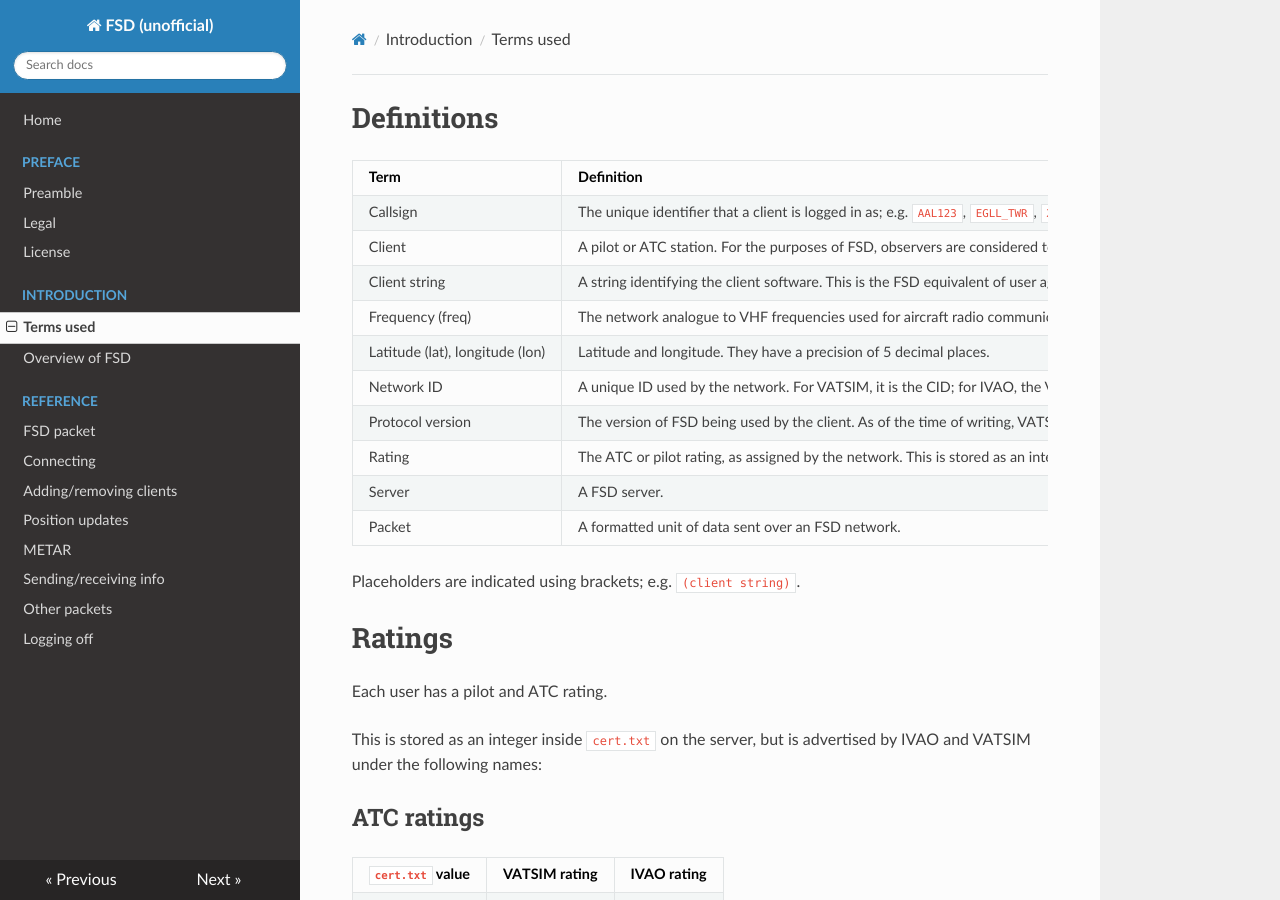
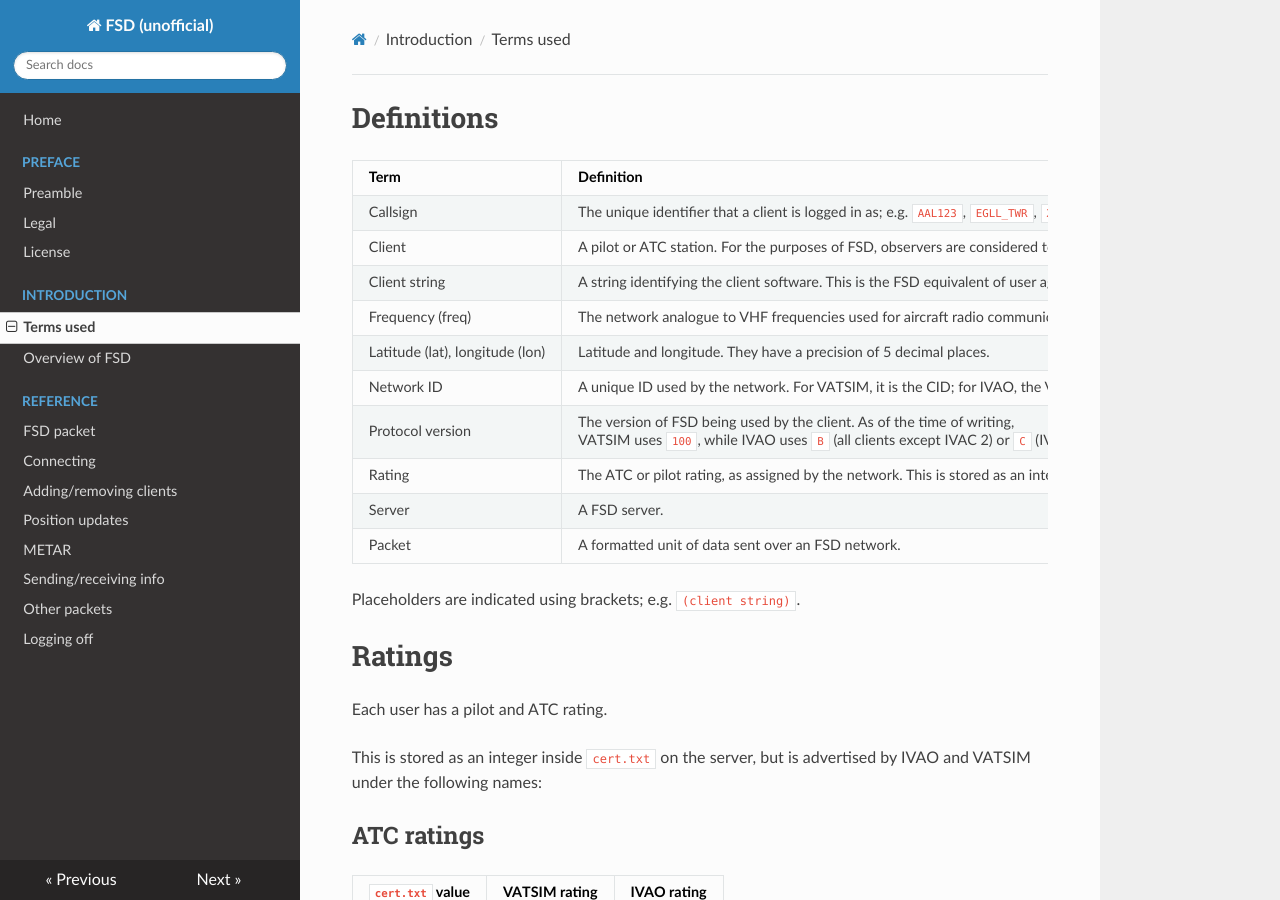
Before and after one commit to norrisng/fsd-doc, an MkDocs documentation site: the page built from docs/intro/defs.md, in a window 1280 px wide and 900 px high. Built offline with MkDocs 1.6.1, drawn with Linux system fonts in a browser that asks for light colours; nearby versions of some CDN libraries; old or Windows-style settings are respelled for this version of MkDocs.

Commit message:
More edits on protocol version

```diff
--- a/docs/intro/defs.md
+++ b/docs/intro/defs.md
@@ -8,7 +8,7 @@
 | Frequency (freq)                | The network analogue to VHF frequencies used for aircraft radio communication. For the purposes of FSD, observers are always tuned to **199.998 MHz**. |
 | Latitude (lat), longitude (lon) | Latitude and longitude. They have a precision of 5 decimal places. |
 | Network ID                      | A unique ID used by the network. For VATSIM, it is the CID; for IVAO, the VID. |
-| Protocol version                | The version of FSD being used by the client. As of the time of writing, VATSIM uses `100`, while IVAO uses `B`. |
+| Protocol version                | The version of FSD being used by the client. As of the time of writing, <br />VATSIM uses `100`, while IVAO uses `B` (all clients except IVAC 2) or `C` (IVAC 2). |
 | Rating                          | The ATC or pilot rating, as assigned by the network. This is stored as an integer; the lowest rating is `1`. Examples: S1/C2/C3, AS3/ADC, FS3/SPP, etc. |
 | Server                          | A FSD server.                                                |
 | Packet                          | A formatted unit of data sent over an FSD network.           |
```
Also changed, not shown: docs/api/addclients.md (+1 -1 lines).
